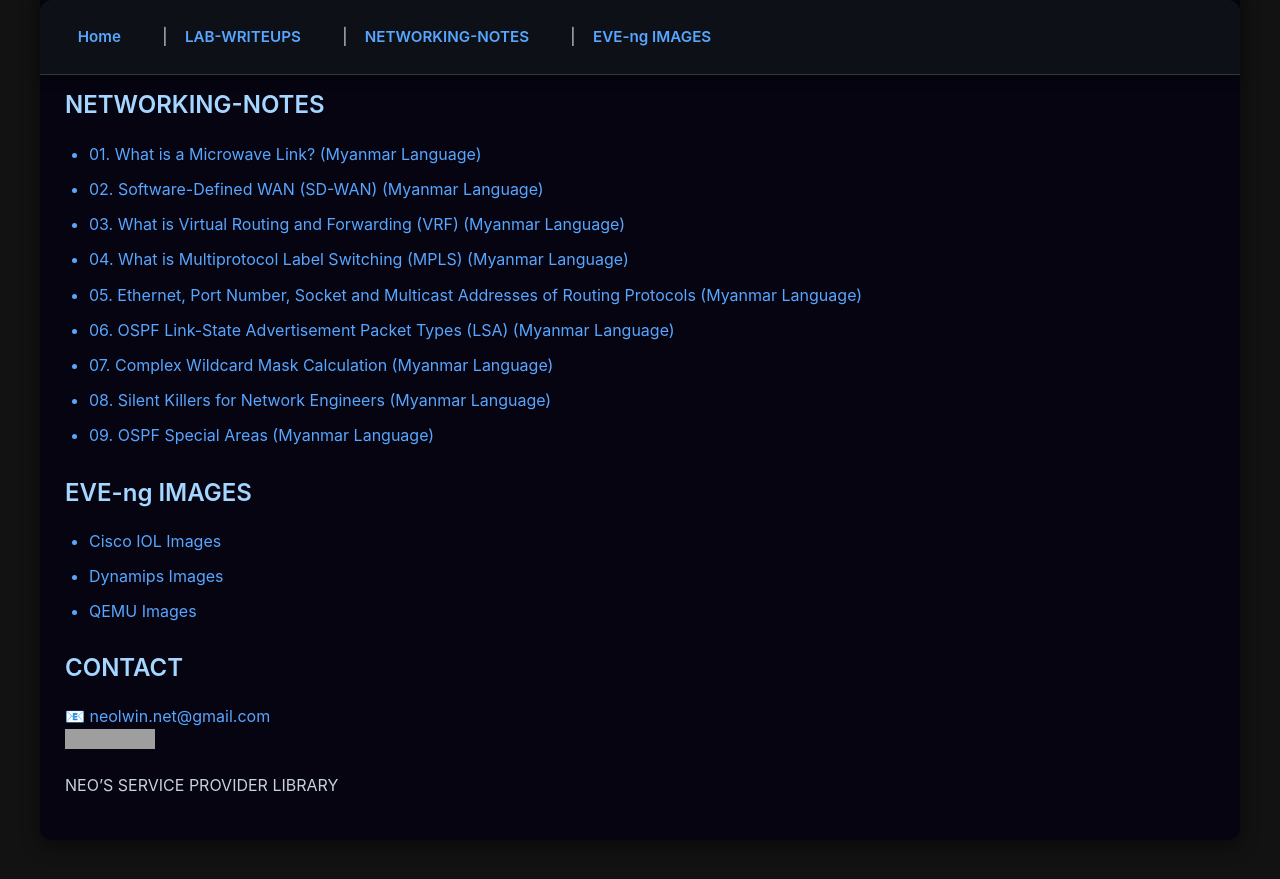
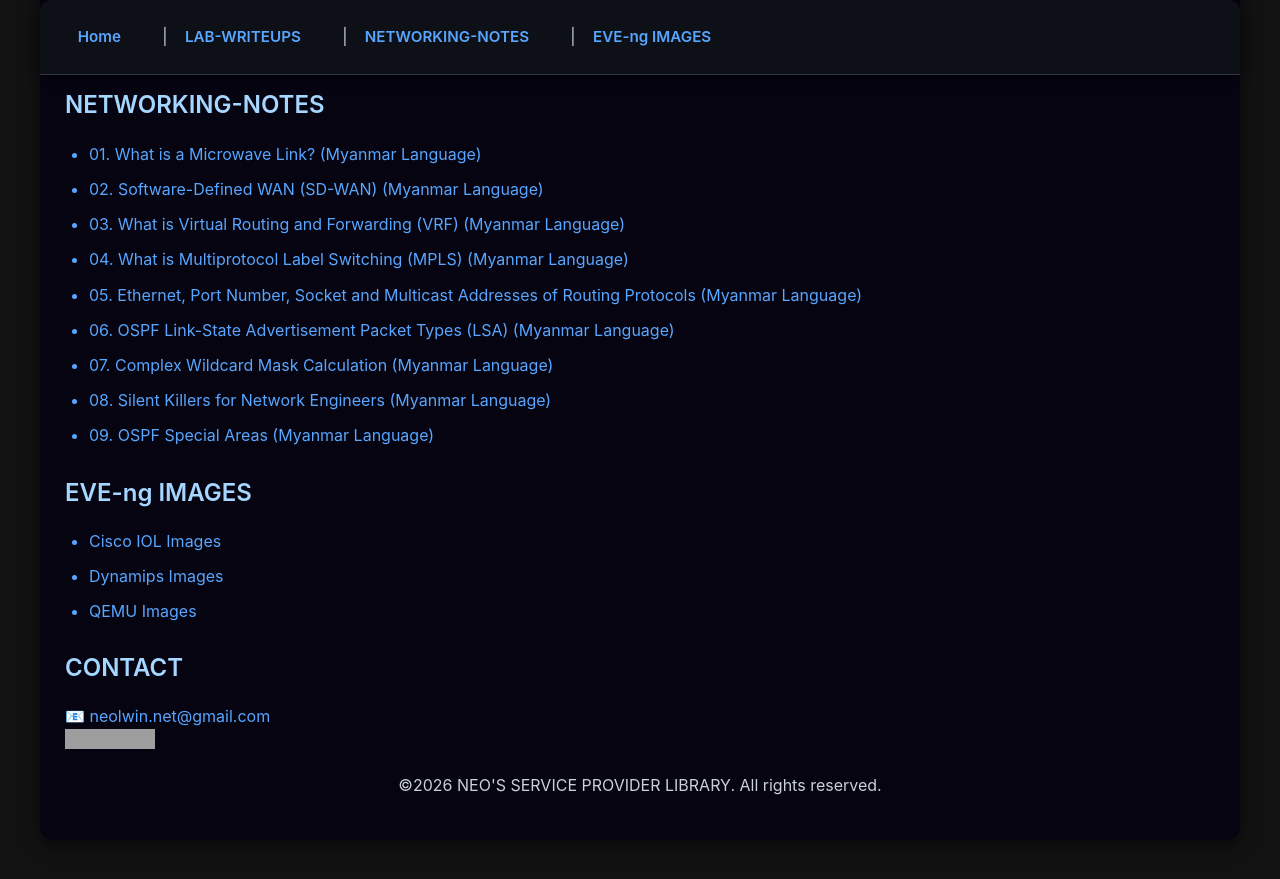
Before and after one commit to neolwin-net/sp-dc-net, a Jekyll site: the page built from index.md, in a window 1280 px wide and 900 px high, scrolled down 1228 px. Shown: the top 879 px of the window. Built offline with Jekyll 4.4.1, drawn with Linux system fonts in a browser that asks for light colours; grey boxes are pictures that could not be loaded.

Commit message:
Update index.md

```diff
--- a/index.md
+++ b/index.md
@@ -57,4 +57,4 @@ This site is dedicated to knowledge sharing on:
 [📧 neolwin.net@gmail.com](mailto:neolwin.net@gmail.com)
 [![LinkedIn](https://img.shields.io/badge/LinkedIn-Connect-blue?logo=linkedin)](https://www.linkedin.com/in/neolwin2028)
 
-NEO'S SERVICE PROVIDER LIBRARY
+<p style="text-align:center;">©2026 NEO'S SERVICE PROVIDER LIBRARY. All rights reserved.</p>
```
